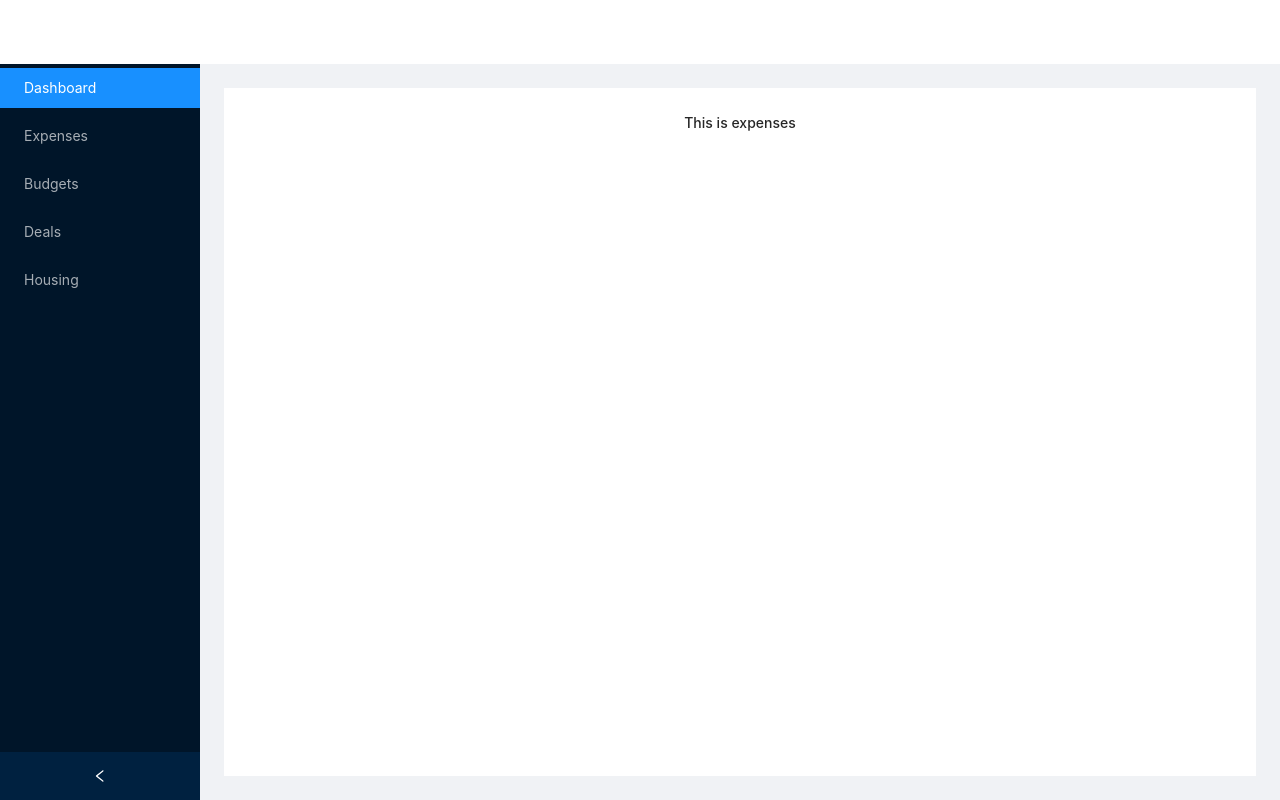
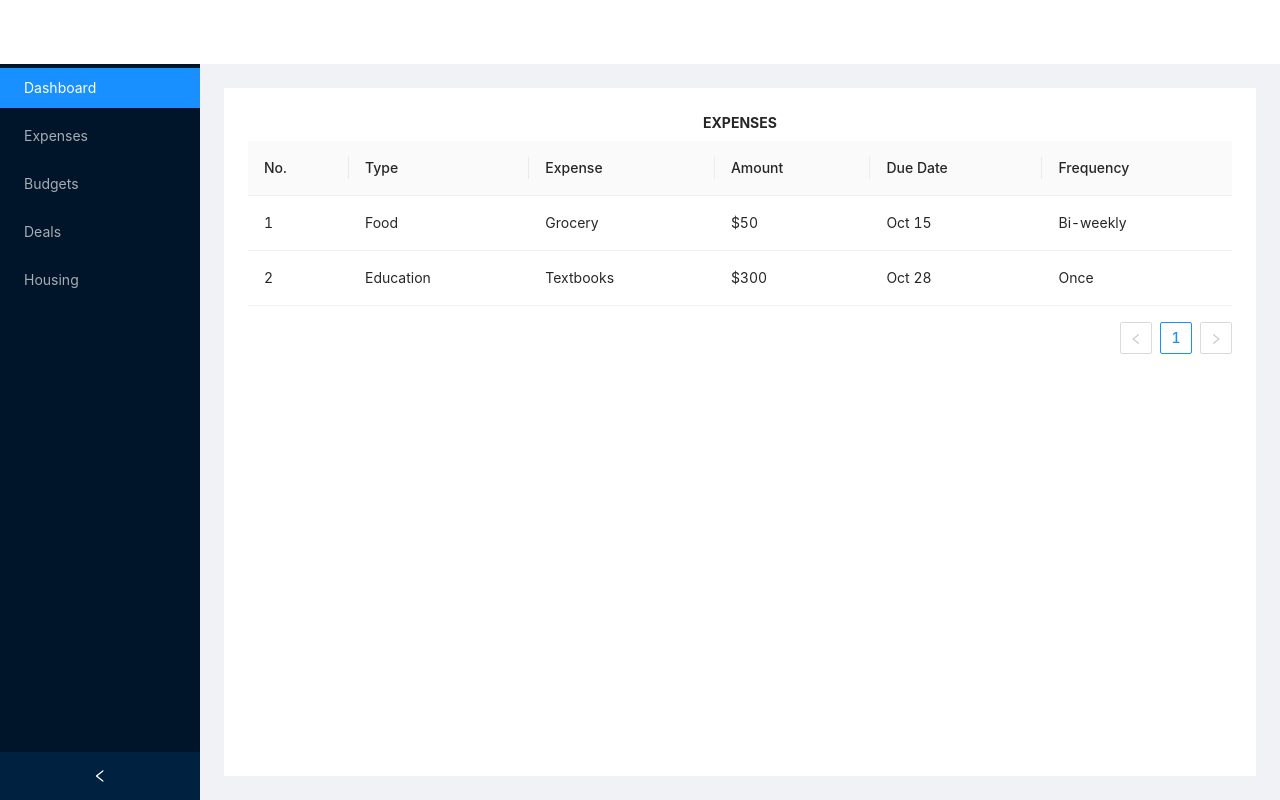
Before and after one commit to sagarthomas/studlife, a React (Create React App) app: page /expenses in a window 1280 px wide. Built offline with nearby package versions, Linux system fonts and the light colour scheme.

Commit message:
added intial tabublar format representing expenses

```diff
--- a/src/components/ExpensePage.js
+++ b/src/components/ExpensePage.js
@@ -1,14 +1,74 @@
 import React from "react";
+import { Table, Tag, Space } from 'antd';
 
 class ExpensePage extends React.Component {
   constructor(props) {
     super(props);
   }
 
+  ExpTable = () => {
+    const dataSource = [
+      {
+        key: '1',
+        number: 1,
+        type: 'Food',
+        expense: 'Grocery',
+        amount: '$50',
+        ddate: "Oct 15",
+        frequency: 'Bi-weekly'
+      },
+      {
+        key: '2',
+        number: 2,
+        type: 'Education',
+        expense: 'Textbooks',
+        amount: '$300',
+        ddate: "Oct 28",
+        frequency: 'Once',
+      },
+    ];
+
+    const columns = [
+      {
+        title: 'No.',
+        dataIndex: 'number',
+        key: 'number',
+      },
+      {
+        title: 'Type',
+        dataIndex: 'type',
+        key: 'type',
+      },
+      {
+        title: 'Expense',
+        dataIndex: 'expense',
+        key: 'expense',
+      },
+      {
+        title: 'Amount',
+        dataIndex: 'amount',
+        key: 'amount',
+      },
+      {
+        title: 'Due Date',
+        dataIndex: 'ddate',
+        key: 'ddate',
+      },
+      {
+        title: 'Frequency',
+        dataIndex: 'frequency',
+        key: 'frequency',
+      },
+    ];
+
+    return(<Table dataSource={dataSource} columns={columns} />)
+  }
+
   render() {
     return (
       <div>
-        <h1>This is expenses</h1>
+        <h1><b>EXPENSES</b></h1>
+        <this.ExpTable/>
       </div>
     );
   }
```
